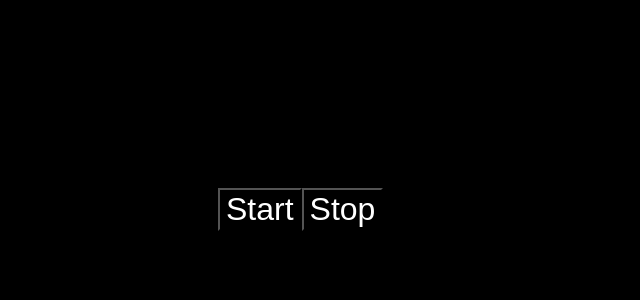
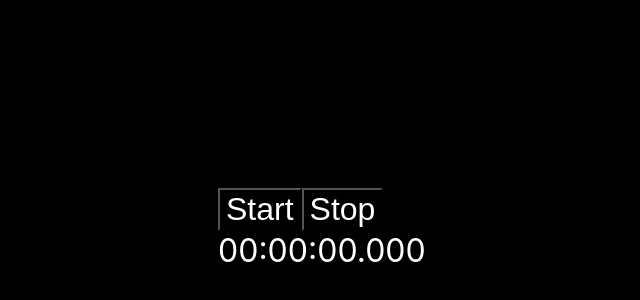
Before and after one commit to Yobuligo/rubiks-cube-stopwatch.react, a React (Create React App) app: page / in a window 1280 px wide. Shown: the part 212-512 px from the top of the page, without its empty margins (422-1062 px from the left). Built offline with nearby package versions, Linux system fonts and the light colour scheme.

Commit message:
Implement Timre

```diff
--- a/src/App.tsx
+++ b/src/App.tsx
@@ -1,8 +1,8 @@
 import "./App.module.css";
-import { LaunchControl } from "./launchControl/LaunchControl";
+import { Timer } from "./timer/Timer";
 
 function App() {
-  return <LaunchControl />;
+  return <Timer />;
 }
 
 export default App;
--- a/src/launchControl/ILaunchControlProps.ts
+++ b/src/launchControl/ILaunchControlProps.ts
@@ -1 +1,5 @@
-export interface ILaunchControlProps {}
+export interface ILaunchControlProps {
+  onReset: () => void;
+  onStart: () => void;
+  onStop: () => void;
+}
--- a/src/launchControl/LaunchControl.module.css
+++ b/src/launchControl/LaunchControl.module.css
@@ -1,10 +1,3 @@
-.launchControl {
-  position: absolute;
-  font-size: xx-large;
-  left: 50%;
-  top: 50%;
-}
-
 .startButton {
   font-size: xx-large;
   background-color: black;
--- a/src/launchControl/LaunchControl.tsx
+++ b/src/launchControl/LaunchControl.tsx
@@ -10,7 +10,6 @@ enum State {
 
 export const LaunchControl: React.FC<ILaunchControlProps> = (props) => {
   const [state, setState] = useState<State>(State.DEACTIVATED);
-  const [running, setRunning] = useState(false);
 
   const getStyle = () => {
     switch (state) {
@@ -26,7 +25,7 @@ export const LaunchControl: React.FC<ILaunchControlProps> = (props) => {
   };
 
   return (
-    <div className={styles.launchControl}>
+    <>
       <button
         className={`${getStyle()} ${styles.startButton}`}
         onMouseDown={() => {
@@ -37,7 +36,8 @@ export const LaunchControl: React.FC<ILaunchControlProps> = (props) => {
           console.log("Mouse up");
           setState((previous) => {
             if (previous === State.PREPARATION) {
-              setRunning(true);
+              console.log("Activated");
+              props.onStart();
               return State.ACTIVATED;
             }
             return State.DEACTIVATED;
@@ -49,13 +49,20 @@ export const LaunchControl: React.FC<ILaunchControlProps> = (props) => {
       <button
         className={styles.stopButton}
         onClick={() => {
-          setRunning(false);
-          setState(State.DEACTIVATED);
-          console.log("Deactivated");
+          setState((previous) => {
+            if (previous === State.ACTIVATED) {
+              console.log("Deactivated");
+              props.onStop();
+            } else {
+              console.log("Reset");
+              props.onReset();
+            }
+            return State.DEACTIVATED;
+          });
         }}
       >
         Stop
       </button>
-    </div>
+    </>
   );
 };
--- /dev/null
+++ b/src/timer/Timer.module.css
@@ -0,0 +1,10 @@
+.timer {
+  position: absolute;
+  font-size: xx-large;
+  left: 50%;
+  top: 50%;
+}
+
+.difference {
+  color: white;
+}
--- a/src/timer/Timer.tsx
+++ b/src/timer/Timer.tsx
@@ -1,3 +1,64 @@
+import { useEffect, useState } from "react";
+import { LaunchControl } from "../launchControl/LaunchControl";
+import styles from "./Timer.module.css";
+
 export const Timer: React.FC = () => {
-  return <></>;
+  const [running, setRunning] = useState(false);
+
+  const [startTime, setStartTime] = useState<Date>(new Date(0));
+  const [stopTime, setStopTime] = useState<Date>(new Date(0));
+  const [timer, setTimer] = useState(stopTime.getTime() - startTime.getTime());
+
+  useEffect(() => {
+    console.log("useEffect");
+    if (running === true) {
+      const currentTime = new Date();
+      const difference = currentTime.getTime() - startTime.getTime();
+      setTimer(difference);
+    } else {
+      const difference = stopTime.getTime() - startTime.getTime();
+      setTimer(difference);
+    }
+  }, [running, startTime, stopTime, timer]);
+
+  const onReset = () => {
+    setStartTime(new Date(0));
+    setStopTime(new Date(0));
+  };
+
+  const onStart = () => {
+    setRunning(true);
+    const newStartTime = new Date();
+    setStartTime(newStartTime);
+    setStopTime(newStartTime);
+    onUpdateTimer();
+  };
+
+  const onStop = () => {
+    setStopTime(new Date());
+    setRunning(false);
+  };
+
+  const onUpdateTimer = () => {
+    if (running === true) {
+      const currentTime = new Date();
+      const difference = currentTime.getTime() - startTime.getTime();
+      setTimer(difference);
+      onUpdateTimer();
+    } else {
+      const difference = stopTime.getTime() - startTime.getTime();
+      setTimer(difference);
+    }
+  };
+
+  const timerToString = () => {
+    return new Date(timer).toISOString().substr(11, 12);
+  };
+
+  return (
+    <div className={styles.timer}>
+      <LaunchControl onReset={onReset} onStart={onStart} onStop={onStop} />
+      <div className={styles.difference}>{timerToString()}</div>
+    </div>
+  );
 };
```
